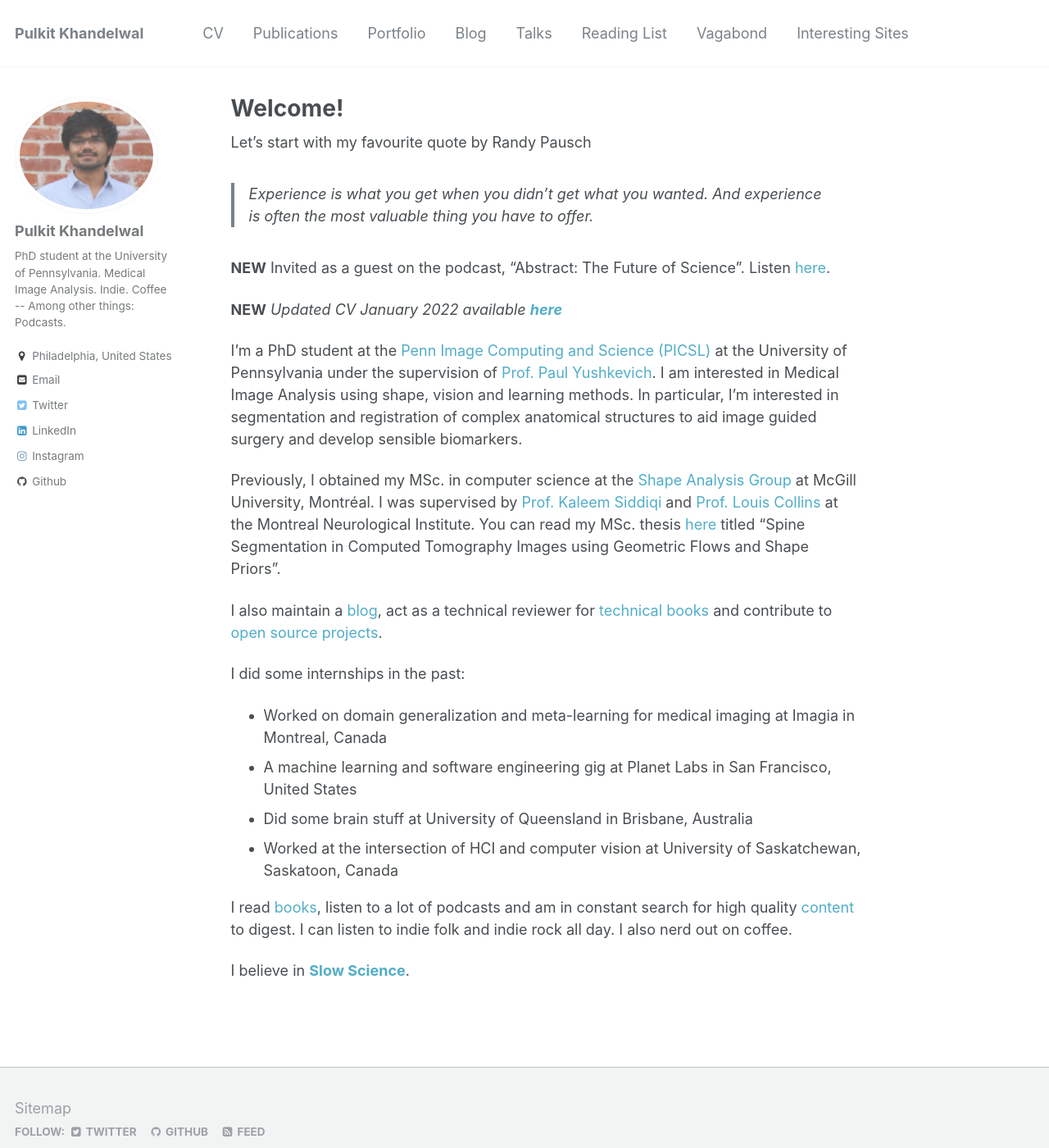
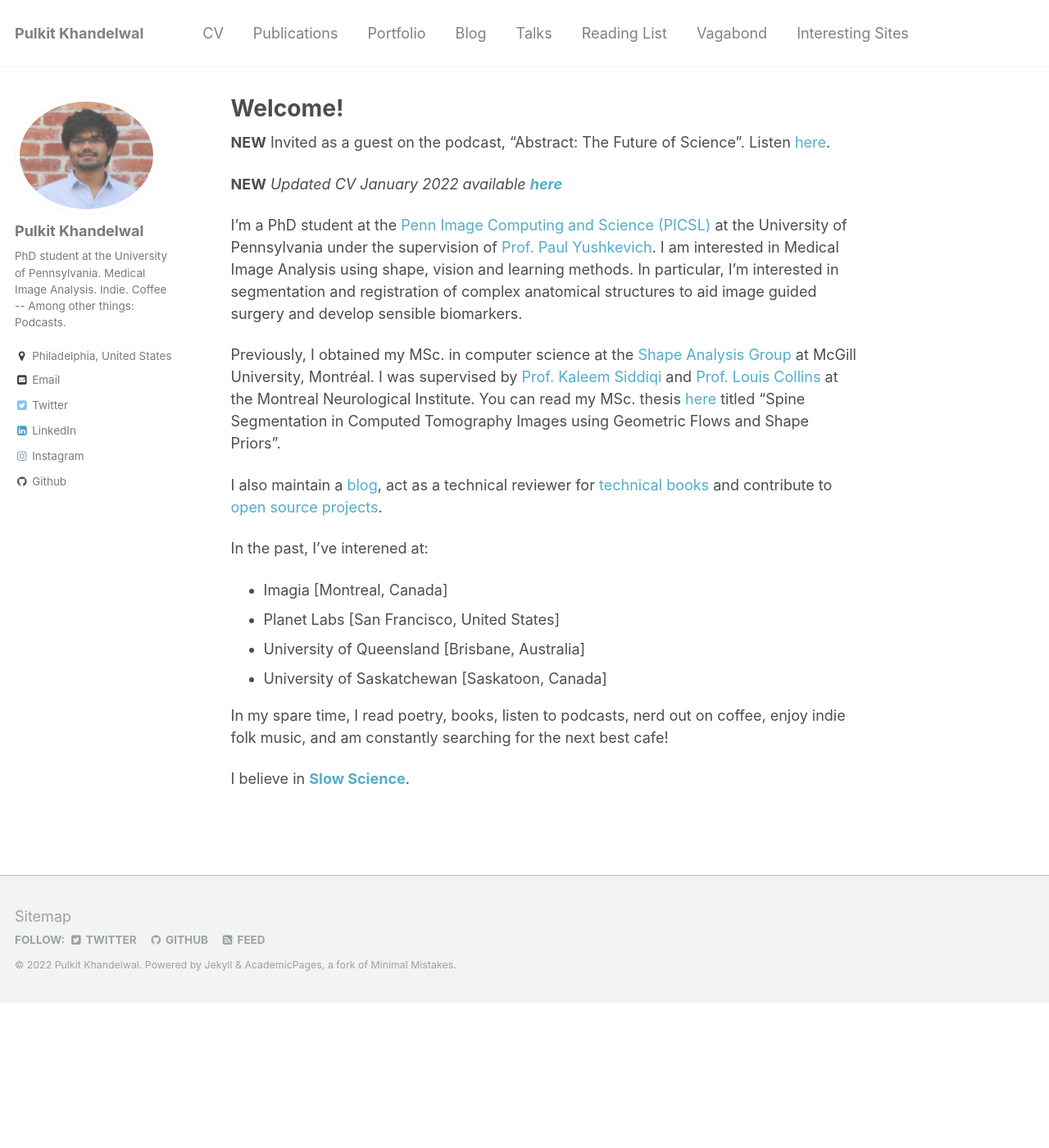
Before and after one commit to Pulkit-Khandelwal/pulkit-khandelwal.github.io, a Jekyll site: the page built from _pages/about.md, in a window 1280 px wide and 1400 px high. Shown: the whole window at 82% size. Built offline with Jekyll 4.4.1, drawn with Linux system fonts in a browser that asks for light colours.

Commit message:
Update about.md

```diff
--- a/_pages/about.md
+++ b/_pages/about.md
@@ -7,10 +7,6 @@ redirect_from:
   - /about/
   - /about.html
 ---
-
-Let's start with my favourite quote by Randy Pausch
-> Experience is what you get when you didn't get what you wanted.
-> And experience is often the most valuable thing you have to offer.
 
 **NEW** Invited as a guest on the podcast, "Abstract: The Future of Science". Listen [here](https://anchor.fm/abstractcast).
 
@@ -23,13 +19,13 @@ Tomography Images using Geometric Flows and Shape Priors".
 
 I also maintain a [blog](https://pulkit-khandelwal.github.io/blog/), act as a technical reviewer for [technical books](https://github.com/TrainingByPackt/Applied-Supervised-Learning-with-R/tree/master/Lesson07) and contribute to [open source projects](https://github.com/Pulkit-Khandelwal/Reinforcement-Learning-Notebooks).
 
-I did some internships in the past:
-* Worked on domain generalization and meta-learning for medical imaging at Imagia in Montreal, Canada
-* A machine learning and software engineering gig at Planet Labs in San Francisco, United States
-* Did some brain stuff at University of Queensland in Brisbane, Australia
-* Worked at the intersection of HCI and computer vision at University of Saskatchewan, Saskatoon, Canada
+In the past, I've interened at:
+* Imagia [Montreal, Canada]
+* Planet Labs [San Francisco, United States]
+* University of Queensland [Brisbane, Australia]
+* University of Saskatchewan [Saskatoon, Canada]
 
 
-I read [books](https://pulkit-khandelwal.github.io/reading-list/), listen to a lot of podcasts and am in constant search for high quality [content](https://pulkit-khandelwal.github.io/websites/) to digest. I can listen to indie folk and indie rock all day. I also nerd out on coffee.
+In my spare time, I read poetry, books, listen to podcasts, nerd out on coffee, enjoy indie folk music, and am constantly searching for the next best cafe!
 
 I believe in [**Slow Science**](http://slow-science.org/).
```
